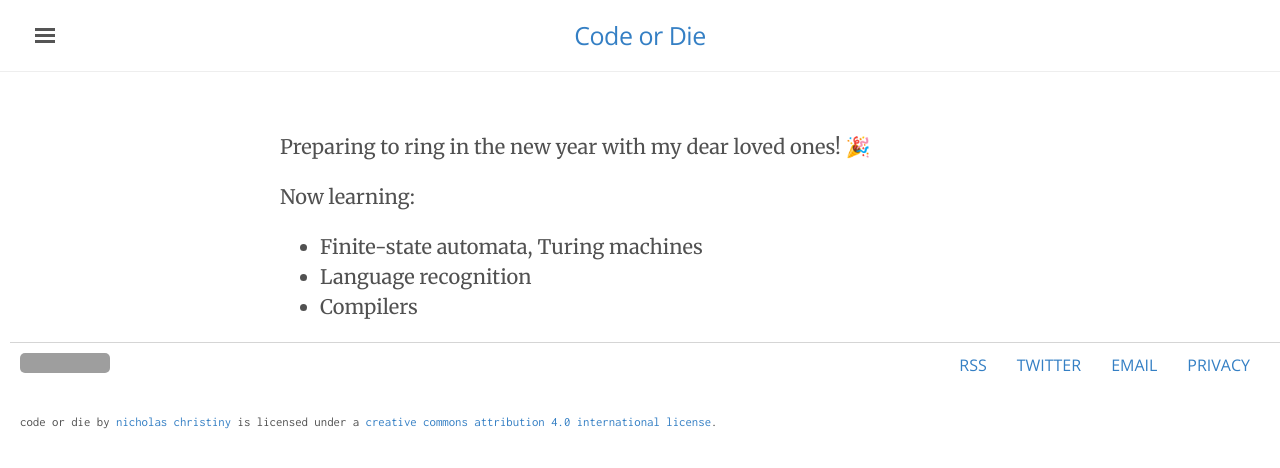
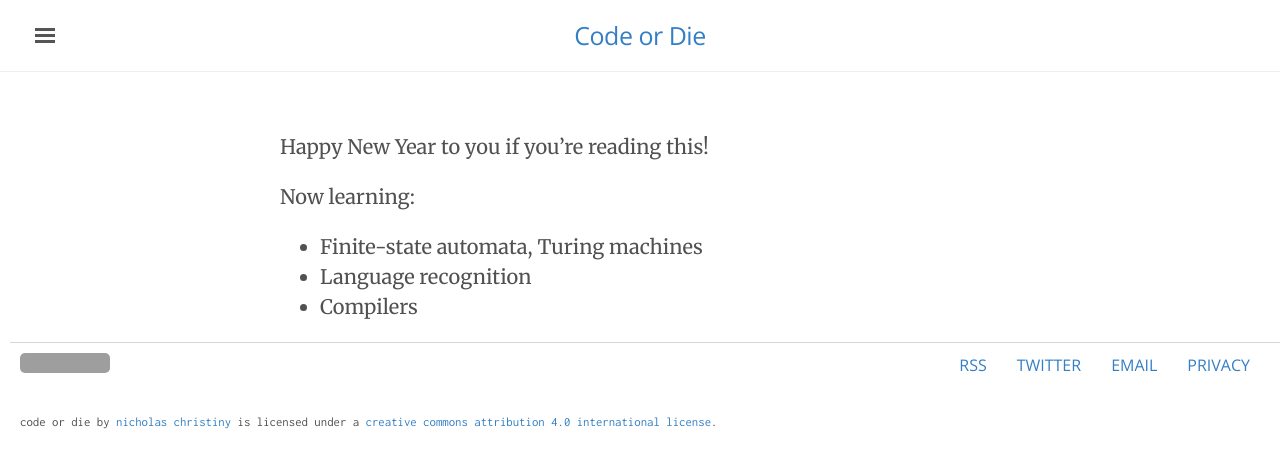
Before and after one commit to nchristiny/nchristiny.github.io, a Jekyll site: the page built from now/index.md, in a window 1280 px wide. Shown: the top 468 px of the page. Built offline with Jekyll 4.4.1, drawn with Linux system fonts in a browser that asks for light colours; grey boxes are pictures that could not be loaded.

Commit message:
Update now

```diff
--- a/now/index.md
+++ b/now/index.md
@@ -2,7 +2,7 @@
 layout: default
 title: Now
 ---
-Preparing to ring in the new year with my dear loved ones! 🎉
+Happy New Year to you if you're reading this!
 
 Now learning:
 * Finite-state automata, Turing machines
```
